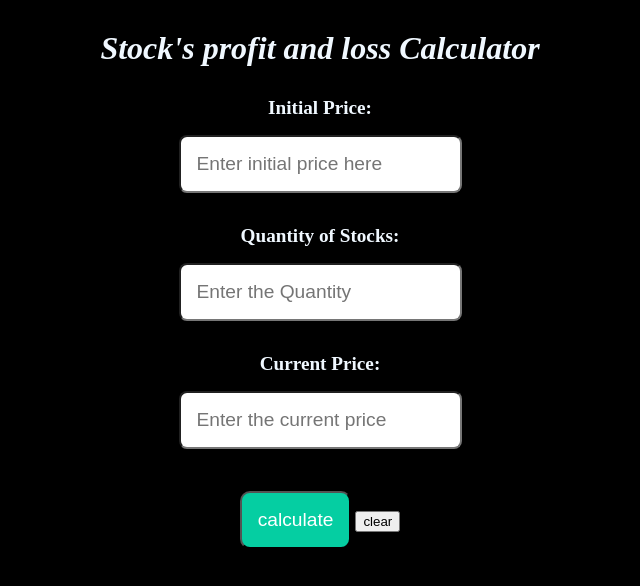
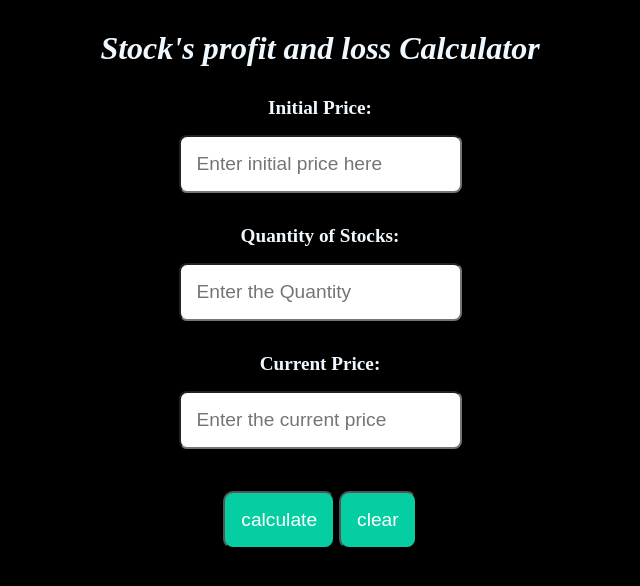
Before and after one commit to jha19mayank/Stock-profit-loss-calculator, a plain HTML site: page index.html in a window 1280 px wide. Shown: the whole page, without its empty margins (320-960 px from the left). Drawn offline with Linux system fonts and the light colour scheme.

Commit message:
📝added id clear-btn to have style

```diff
--- a/style.css
+++ b/style.css
@@ -25,7 +25,8 @@ input {
   border-radius: 8px;
 }
 
-#calculate-btn {
+#calculate-btn,
+#clear-btn {
   padding: 1rem;
   background-color: rgb(5, 206, 162);
   cursor: pointer;
```
